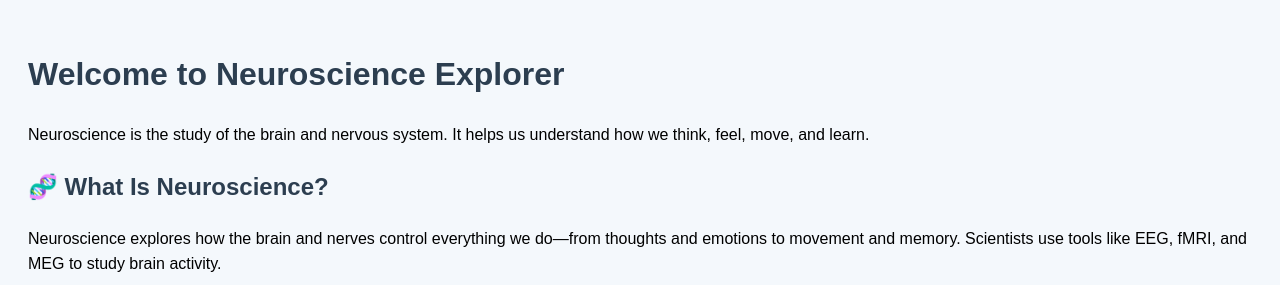
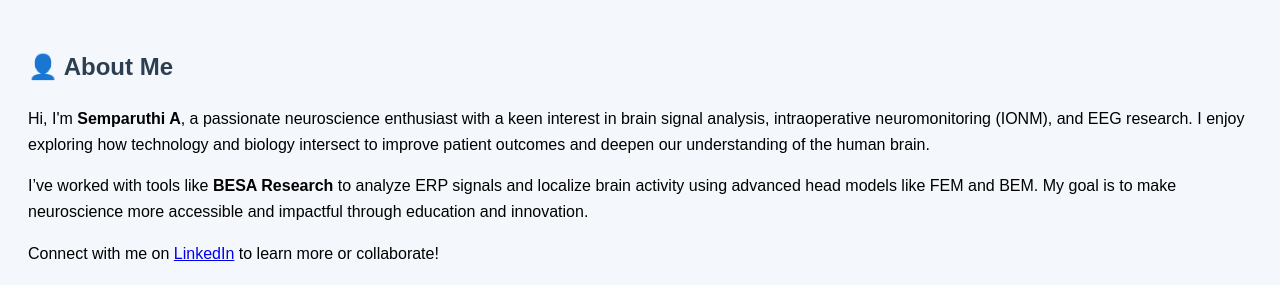
Before and after one commit to Asemparuthi/Neuroscience-Semparuthi-page, a plain HTML site: page index.html in a window 1280 px wide. Shown: the top 285 px of the page. Drawn offline with Linux system fonts and the light colour scheme.

Commit message:
Add files via upload

```diff
--- a/index.html
+++ b/index.html
@@ -21,6 +21,10 @@
   </style>
 </head>
 <body>
+<h2>👤 About Me</h2>
+<p>Hi, I'm <strong>Semparuthi A</strong>, a passionate neuroscience enthusiast with a keen interest in brain signal analysis, intraoperative neuromonitoring (IONM), and EEG research. I enjoy exploring how technology and biology intersect to improve patient outcomes and deepen our understanding of the human brain.</p>
+<p>I’ve worked with tools like <strong>BESA Research</strong> to analyze ERP signals and localize brain activity using advanced head models like FEM and BEM. My goal is to make neuroscience more accessible and impactful through education and innovation.</p>
+<p>Connect with me on <a href="https://www.linkedin.com/in/semparuthi999/" target="_blank">LinkedIn</a> to learn more or collaborate!</p>
 
   <h1>Welcome to Neuroscience Explorer</h1>
   <p>Neuroscience is the study of the brain and nervous system. It helps us understand how we think, feel, move, and learn.</p>
```
